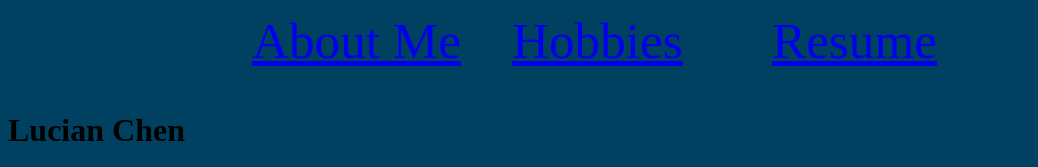
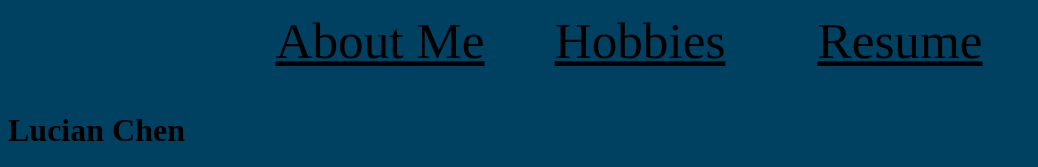
Before and after one commit to AkiraEgawa/AkiraEgawa.github.io, a plain HTML site: page index.html in a window 1280 px wide. In both pictures the pointer is over the link "About Me". Shown: the top 167 px of the page, without its empty margins (0-1038 px from the left). Drawn offline with Linux system fonts and the light colour scheme.

Commit message:
Style center and make nav bar text black

```diff
--- a/bioStyle.css
+++ b/bioStyle.css
@@ -17,4 +17,15 @@ th, td {
 	font-size: 4vw;
 	color: black:
 	text-decoration: underline;
+	text-align: center;
 }
+
+a {
+	color: black;
+}
+
+a:visited,
+a:hover,
+a:focus {
+  color: black;
+}
```
